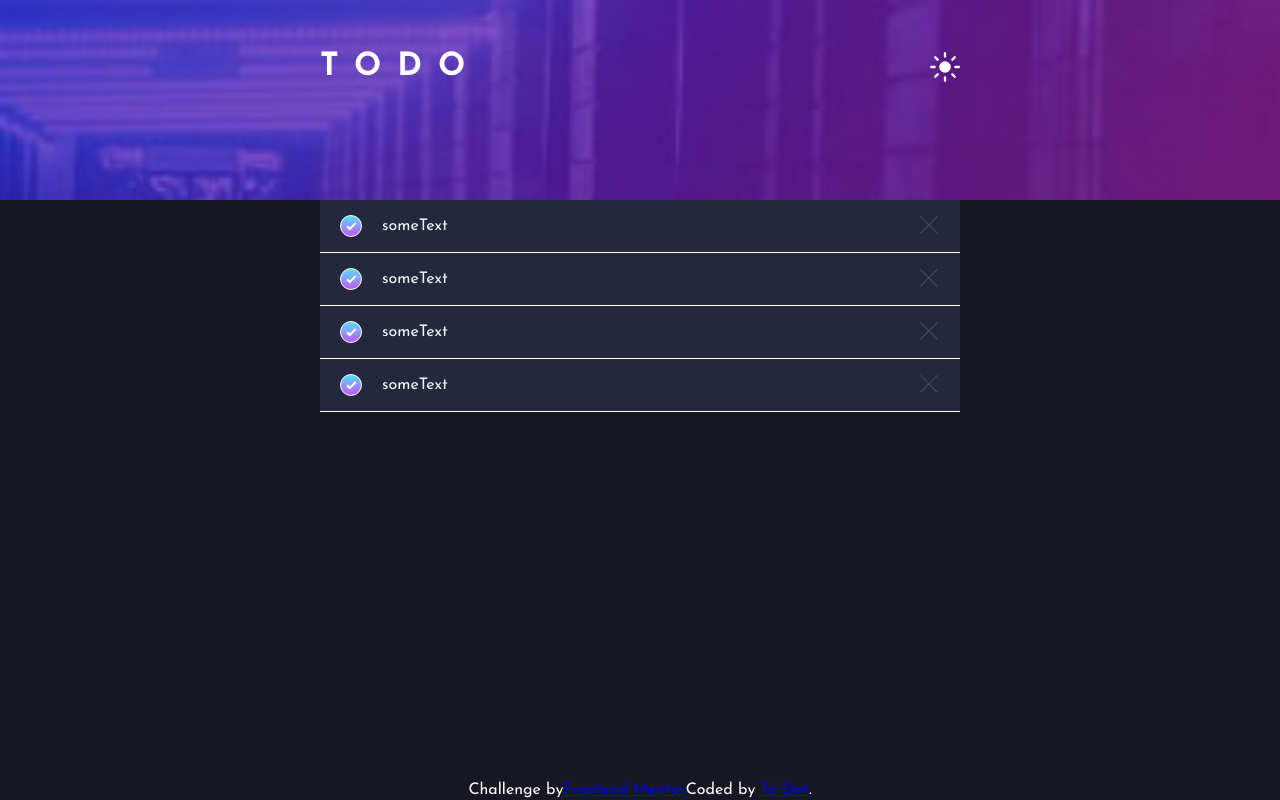
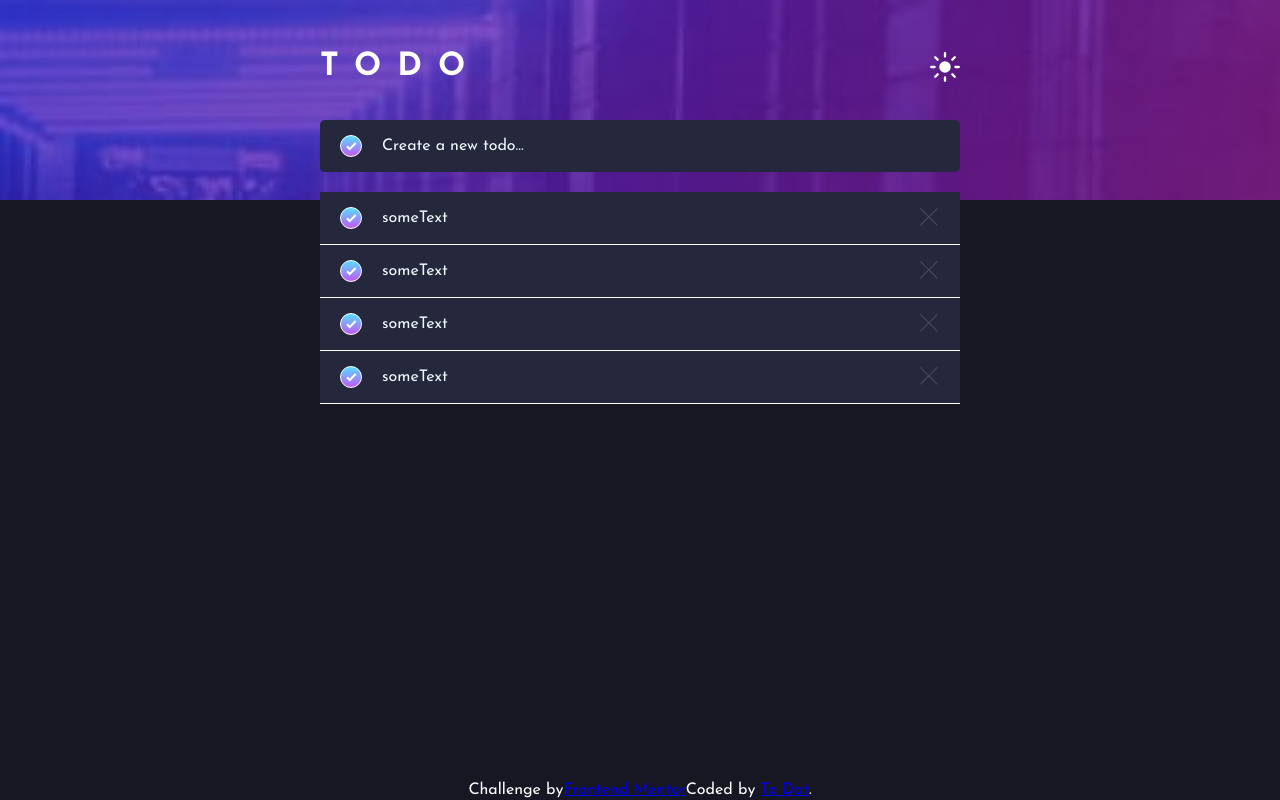
Before and after one commit to tltd0807/to-do-react-app, a React (Create React App) app: page / in a window 1280 px wide. Built offline with nearby package versions, Linux system fonts and the light colour scheme.

Commit message:
add static todoinput and change class property of div to className

```diff
--- a/src/Components/Footer/Author/Author.js
+++ b/src/Components/Footer/Author/Author.js
@@ -2,7 +2,7 @@ import classes from "./Author.module.css";
 
 const Author = (props) => {
   return (
-    <div class={`${classes.attribution} ${props.className}`}>
+    <div className={`${classes.attribution} ${props.className}`}>
       Challenge by
       <a href="https://www.frontendmentor.io?ref=challenge" target="_blank">
         Frontend Mentor
--- a/src/Components/Layout/Card/Card.js
+++ b/src/Components/Layout/Card/Card.js
@@ -1,7 +1,9 @@
 import classes from "./Card.module.css";
 
 const Card = (props) => {
-  return <div className={classes.card}>{props.children}</div>;
+  return (
+    <div className={`${classes.card} ${props.className}`}>{props.children}</div>
+  );
 };
 
 export default Card;
--- /dev/null
+++ b/src/Components/ToDoBody/ToDoInput/ToDoInput.js
@@ -0,0 +1,15 @@
+import classes from "./ToDoInput.module.css";
+import Done from "../../Layout/Button/Done";
+import Card from "../../Layout/Card/Card";
+const ToDoInput = (props) => {
+  return (
+    <Card className={classes.container}>
+      <div className={classes.item}>
+        <Done />
+        <div>{props.children}</div>
+      </div>
+    </Card>
+  );
+};
+
+export default ToDoInput;
--- /dev/null
+++ b/src/Components/ToDoBody/ToDoInput/ToDoInput.module.css
@@ -0,0 +1,17 @@
+.container {
+  width: 90vw;
+  max-width: 40rem;
+  background-color: hsl(235, 24%, 19%);
+  color: aliceblue;
+  display: flex;
+  justify-content: space-between;
+  align-items: center;
+  margin-bottom: 20px;
+  margin-top: -10vh;
+}
+.item {
+  box-sizing: border-box;
+  padding: 15px 20px;
+  display: flex;
+  align-items: center;
+}
--- a/src/Components/ToDoBody/ToDoList/ToDoList.js
+++ b/src/Components/ToDoBody/ToDoList/ToDoList.js
@@ -1,3 +1,4 @@
+import ToDoFooter from "../ToDoInput/ToDoInput";
 import ToDoItem from "../ToDoItem/ToDoItem";
 import classes from "./ToDoList.module.css";
 
@@ -5,6 +6,7 @@ const ToDoList = (props) => {
   return (
     <div className={classes.container}>
       <div>
+        <ToDoFooter>Create a new todo...</ToDoFooter>
         <ToDoItem>someText</ToDoItem>
         <ToDoItem>someText</ToDoItem>
         <ToDoItem>someText</ToDoItem>
```
Also changed, not shown: src/Components/ToDoBody/ToDoFooter/ToDoFooter.js (deleted, +0 -7 lines), src/Components/ToDoBody/ToDoFooter/ToDoFooter.module.css (deleted).
